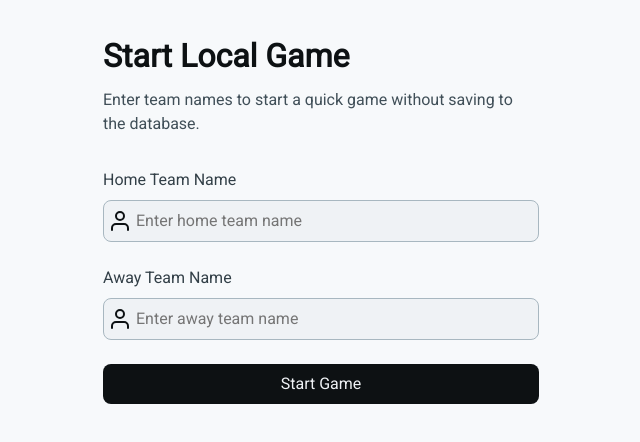
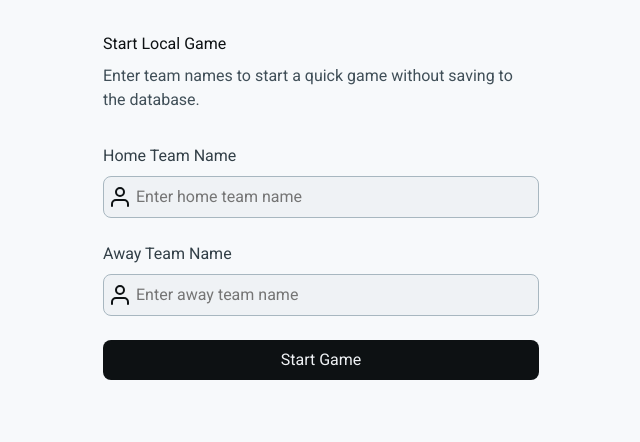
Before and after one commit to QuadballScorekeeper/quadball-scorekeeper, a SvelteKit app: page /scorekeeper/local in a window 1280 px wide. Shown: the top 442 px of the page, without its empty margins (319-959 px from the left). Built offline with nearby package versions, Linux system fonts and the light colour scheme.

Commit message:
Rework CSS reset

```diff
--- a/src/app.css
+++ b/src/app.css
@@ -58,9 +58,14 @@
 
 	--text-xs: 0.75rem;
 	--text-s: 0.875rem;
+	--text-l: 1.25rem;
 	--text-xl: 2.125rem;
 	--font-mono: Roboto Mono;
 	--font-default: Roboto;
+}
+
+html {
+	color-scheme: light dark;
 }
 
 body {
@@ -91,10 +96,6 @@ main {
 	padding: 1rem 1.5rem;
 }
 
-li {
-	background-color: var(--surface-0);
-}
-
 input {
 	border: 1px solid var(--bg-dark);
 	padding: 0.25rem;
--- a/src/reset.css
+++ b/src/reset.css
@@ -1,4 +1,5 @@
-/* Modern CSS Reset */
+/* CSS Reset */
+
 *,
 *::before,
 *::after {
@@ -7,12 +8,18 @@
 
 * {
 	margin: 0;
+	padding: 0;
+	border: 0;
+	color: inherit;
+	background-color: inherit;
+	font: inherit;
+	text-decoration: none;
 }
 
-html,
-body {
-	width: 100%;
-	height: 100%;
+@media (prefers-reduced-motion: no-preference) {
+	html {
+		interpolate-size: allow-keywords;
+	}
 }
 
 body {
@@ -29,26 +36,6 @@ svg {
 	max-width: 100%;
 }
 
-input,
-button,
-textarea,
-select {
-	font: inherit;
-}
-
-input {
-	background: none;
-	border: none;
-	box-shadow: none;
-	outline: none;
-}
-
-button {
-	background: none;
-	border: none;
-	box-shadow: none;
-}
-
 p,
 h1,
 h2,
@@ -59,17 +46,19 @@ h6 {
 	overflow-wrap: break-word;
 }
 
-a {
-	color: inherit;
-	text-decoration: none;
+p {
+	text-wrap: pretty;
+}
+h1,
+h2,
+h3,
+h4,
+h5,
+h6 {
+	text-wrap: balance;
 }
 
-ul,
-ol {
-	list-style: none;
-	padding: 0;
+#root,
+#__next {
+	isolation: isolate;
 }
-
-html {
-	color-scheme: light dark;
-}
```
